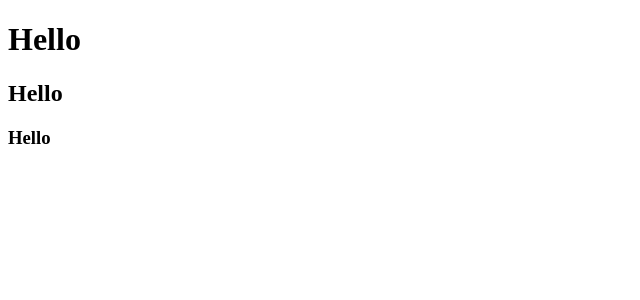
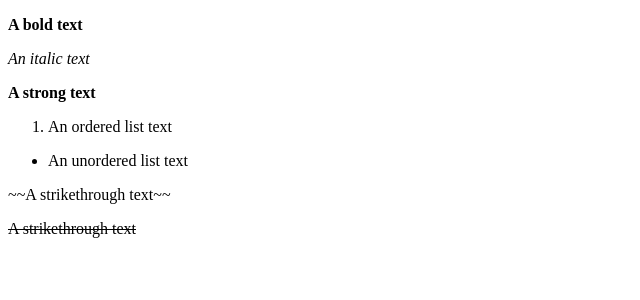
Before and after one commit to errami01/markdown-previewer, a React (Create React App) app: page / in a window 1280 px wide. Shown: the top 300 px of the page, without its empty margins (0-640 px from the left). Built offline with nearby package versions, Linux system fonts and the light colour scheme.

Commit message:
install remark-gfm plugin

```diff
--- a/package.json
+++ b/package.json
@@ -10,6 +10,7 @@
     "react-dom": "^18.2.0",
     "react-markdown": "^8.0.6",
     "react-scripts": "5.0.1",
+    "remark-gfm": "^3.0.1",
     "web-vitals": "^2.1.4"
   },
   "scripts": {
--- a/src/App.js
+++ b/src/App.js
@@ -1,13 +1,20 @@
 
 import './App.css';
 import ReactMarkdown from "react-markdown";
+import remarkGfm from "remark-gfm";
 
 function App() {
   return (
     <div className="App">
-     <ReactMarkdown># Hello</ReactMarkdown>
-     <ReactMarkdown>## Hello</ReactMarkdown>
-     <ReactMarkdown>### Hello</ReactMarkdown>
+     <ReactMarkdown>**A bold text**</ReactMarkdown>
+<ReactMarkdown>*An italic text*</ReactMarkdown>
+<ReactMarkdown>__A strong text__</ReactMarkdown>
+<ReactMarkdown>1. An ordered list text</ReactMarkdown>
+<ReactMarkdown>- An unordered list text</ReactMarkdown>
+<ReactMarkdown> ~~A strikethrough text~~ </ReactMarkdown>
+<ReactMarkdown remarkPlugins={[remarkGfm]}>
+    ~~A strikethrough text~~
+</ReactMarkdown>
     </div>
   );
 }
```
Also changed, not shown: 1 other file (tests, documents, lock files or other folders).
